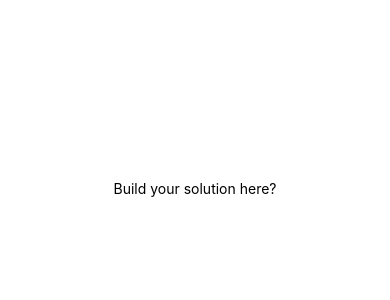
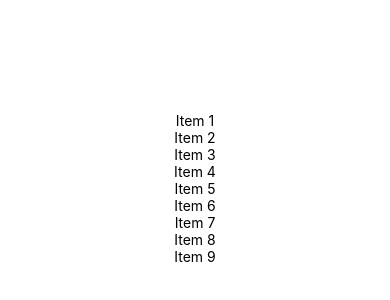
Before and after one commit to sderickson/rn-interview, a React Native app in the folder app/: screen / in a window 390 px wide. Shown: the part 234-534 px from the top of the page. Built offline with nearby package versions, Linux system fonts and the light colour scheme.

Commit message:
Add some items

```diff
--- a/app/App.tsx
+++ b/app/App.tsx
@@ -22,13 +22,55 @@ function App() {
   );
 }
 
+
+const items = [
+  {
+    id: 1,
+    title: 'Item 1',
+  },
+  {
+    id: 2,
+    title: 'Item 2',
+  },
+  {
+    id: 3,
+    title: 'Item 3',
+  },
+  {
+    id: 4,
+    title: 'Item 4',
+  },
+  {
+    id: 5,
+    title: 'Item 5',
+  },
+  {
+    id: 6,
+    title: 'Item 6',
+  },
+  {
+    id: 7,
+    title: 'Item 7',
+  },
+  {
+    id: 8,
+    title: 'Item 8',
+  },
+  {
+    id: 9,
+    title: 'Item 9',
+  },
+]
+
 function AppContent() {
   const safeAreaInsets = useSafeAreaInsets();
 
   return (
     <View style={styles.container}>
       <View style={{ display: 'flex', alignItems: 'center', justifyContent: 'center', flex: 1, paddingTop: safeAreaInsets.top, paddingBottom: safeAreaInsets.bottom, paddingLeft: 8, paddingRight: 8 }}>
-        <Text>Build your solution here?</Text>
+        {items.map((item) => (
+          <Text key={item.id}>{item.title}</Text>
+        ))}
       </View>
     </View>
   );
```
